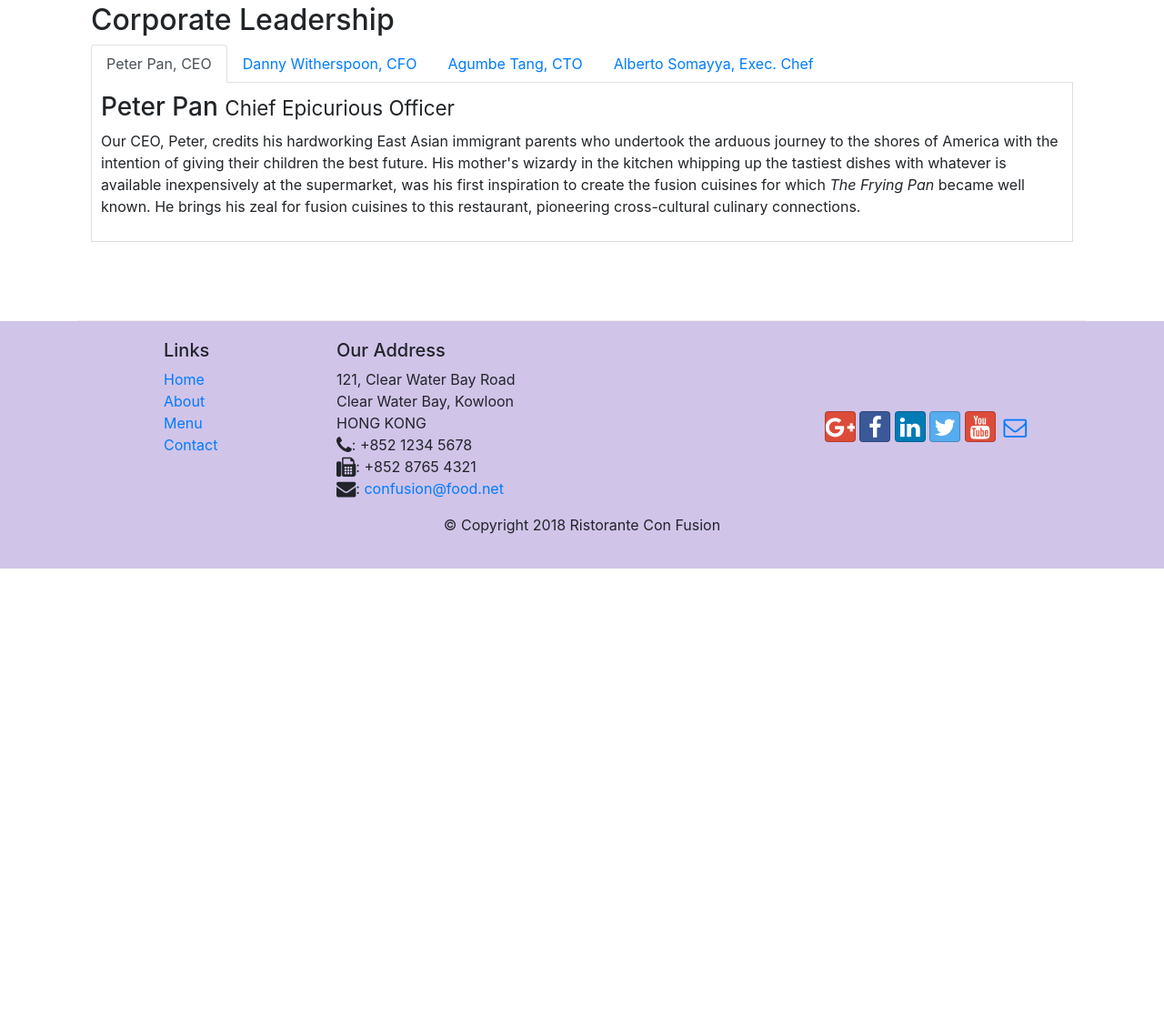
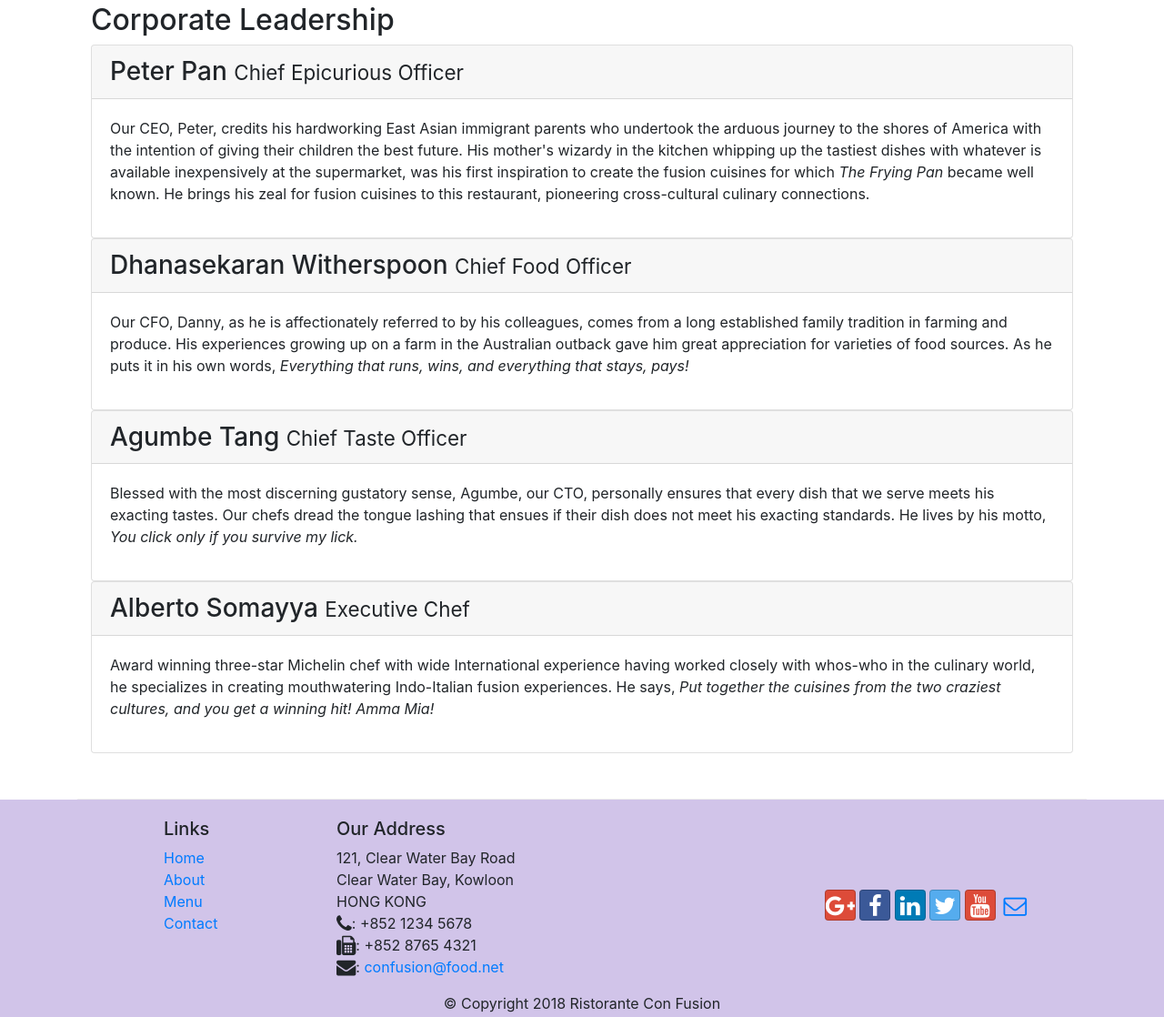
Before and after one commit to mehulgithub-1903/Rest-WEBSITE, a website: page aboutus.html in a window 1280 px wide. Shown: the part 1019-2137 px from the top of the page at 91% size. Before the commit the page ends 1644 px from the top, so only its background shows below. Drawn offline with nearby package versions, Linux system fonts and the light colour scheme.

Commit message:
Accordion

```diff
--- a/aboutus.html
+++ b/aboutus.html
@@ -102,7 +102,8 @@
         <div class="row  row-content">
             <div class="col-12 col-sm ">
                 <h2>Corporate Leadership</h2>
-                <ul class="nav nav-tabs">
+
+                <!-- <ul class="nav nav-tabs">
                   <li class="nav-item">
                     <a class="nav-link active" href="#peter"
                       role="tab" data-toggle="tab">Peter Pan, CEO</a>
@@ -119,24 +120,60 @@
                     <a class="nav-link" href="#alberto" role="tab"
                       data-toggle="tab">Alberto Somayya, Exec. Chef</a>
                   </li>
-              </ul>
-              <div class="tab-content">
-              <div role="tabpanel" class="tab-pane fade show active" id="peter">
-                <h3>Peter Pan <small>Chief Epicurious Officer</small></h3>
-                <p class="d-none d-sm-block" >Our CEO, Peter, credits his hardworking East Asian immigrant parents who undertook the arduous journey to the shores of America with the intention of giving their children the best future. His mother's wizardy in the kitchen whipping up the tastiest dishes with whatever is available inexpensively at the supermarket, was his first inspiration to create the fusion cuisines for which <em>The Frying Pan</em> became well known. He brings his zeal for fusion cuisines to this restaurant, pioneering cross-cultural culinary connections.</p>
-              </div>
-              <div role="tabpanel" class="tab-pane fade" id="danny">
-                <h3>Dhanasekaran Witherspoon<small>Chief Food Officer</small></h3>
-                <p class="d-none d-sm-block">Our CFO, Danny, as he is affectionately referred to by his colleagues, comes from a long established family tradition in farming and produce. His experiences growing up on a farm in the Australian outback gave him great appreciation for varieties of food sources. As he puts it in his own words, <em>Everything that runs, wins, and everything that stays, pays!</em></p>
-              </div>
-              <div role="tabpanel" class="tab-pane fade" id="agumbe">
-                <h3>Agumbe Tang <small>Chief Taste Officer</small></h3>
-                <p class="d-none d-sm-block">Blessed with the most discerning gustatory sense, Agumbe, our CTO, personally ensures that every dish that we serve meets his exacting tastes. Our chefs dread the tongue lashing that ensues if their dish does not meet his exacting standards. He lives by his motto, <em>You click only if you survive my lick.</em></p>
-               </div>
-              <div role="tabpanel" class="tab-pane fade" id="alberto">
-                <h3>Alberto Somayya <small>Executive Chef</small></h3>
-                <p class="d-none d-sm-block">Award winning three-star Michelin chef with wide International experience having worked closely with whos-who in the culinary world, he specializes in creating mouthwatering Indo-Italian fusion experiences. He says, <em>Put together the cuisines from the two craziest cultures, and you get a winning hit! Amma Mia!</em></p>
+              </ul> -->
+              <div class="accordion">
+                <div class="card">
+                  <div class="card-header" role="tab" id="peterhead">
+                    <h3 class="mb-0">
+                      <a data-toggle="collapse" data-target="#peter" >Peter Pan <small>Chief Epicurious Officer</small></a>
+                    </h3>
+                  </div>
+                  <div role="tabpanel" class="collapse show active" id="peter" data-parent="#accordion">
+                    <div class="card-body">
+                      <p class="d-none d-sm-block" >Our CEO, Peter, credits his hardworking East Asian immigrant parents who undertook the arduous journey to the shores of America with the intention of giving their children the best future. His mother's wizardy in the kitchen whipping up the tastiest dishes with whatever is available inexpensively at the supermarket, was his first inspiration to create the fusion cuisines for which <em>The Frying Pan</em> became well known. He brings his zeal for fusion cuisines to this restaurant, pioneering cross-cultural culinary connections.</p>
+
+                    </div>
+                   </div>
                 </div>
+                <div class="card">
+                  <div class="card-header" role="tab" id="dannyhead">
+                    <h3 class="mb-0">
+                      <a data-toggle="collapse" data-target="#danny">Dhanasekaran Witherspoon <small>Chief Food Officer</small></a>
+                    </h3>
+                  </div>
+                  <div role="tabpanel" class="collapse show active" id="danny" data-parent="#accordion">
+                    <div class="card-body">
+                      <p class="d-none d-sm-block" >Our CFO, Danny, as he is affectionately referred to by his colleagues, comes from a long established family tradition in farming and produce. His experiences growing up on a farm in the Australian outback gave him great appreciation for varieties of food sources. As he puts it in his own words, <em>Everything that runs, wins, and everything that stays, pays!</em></p>
+
+                    </div>
+                   </div>
+                </div>
+                <div class="card">
+                  <div class="card-header" role="tab" id="agmubehead">
+                    <h3 class="mb-0">
+                      <a data-toggle="collapse" data-target="#agumbe" >Agumbe Tang <small>Chief Taste Officer</small></a>
+                    </h3>
+                  </div>
+                  <div role="tabpanel" class="collapse show active" id="agumbe" data-parent="#accordion">
+                    <div class="card-body">
+                      <p class="d-none d-sm-block" >Blessed with the most discerning gustatory sense, Agumbe, our CTO, personally ensures that every dish that we serve meets his exacting tastes. Our chefs dread the tongue lashing that ensues if their dish does not meet his exacting standards. He lives by his motto, <em>You click only if you survive my lick.</em></p>
+
+                    </div>
+                   </div>
+                  </div>
+                  <div class="card">
+                    <div class="card-header" role="tab" id="albertohead">
+                      <h3 class="mb-0">
+                        <a data-toggle="collapse" data-target="#alberto">Alberto Somayya <small>Executive Chef</small></h3>
+                    </div>
+                    <div role="tabpanel" class="collapse show active" id="alberto" data-parent="#accordion">
+                      <div class="card-body">
+                        <p class="d-none d-sm-block" >Award winning three-star Michelin chef with wide International experience having worked closely with whos-who in the culinary world, he specializes in creating mouthwatering Indo-Italian fusion experiences. He says, <em>Put together the cuisines from the two craziest cultures, and you get a winning hit! Amma Mia!</em></p>
+
+                      </div>
+                     </div>
+                    </div>
+
               </div>
 
             </div>
--- a/css/styles.css
+++ b/css/styles.css
@@ -39,3 +39,6 @@
     border-bottom:1px solid #ddd;
     padding:10px;
 }
+.accordion{
+
+}
```
